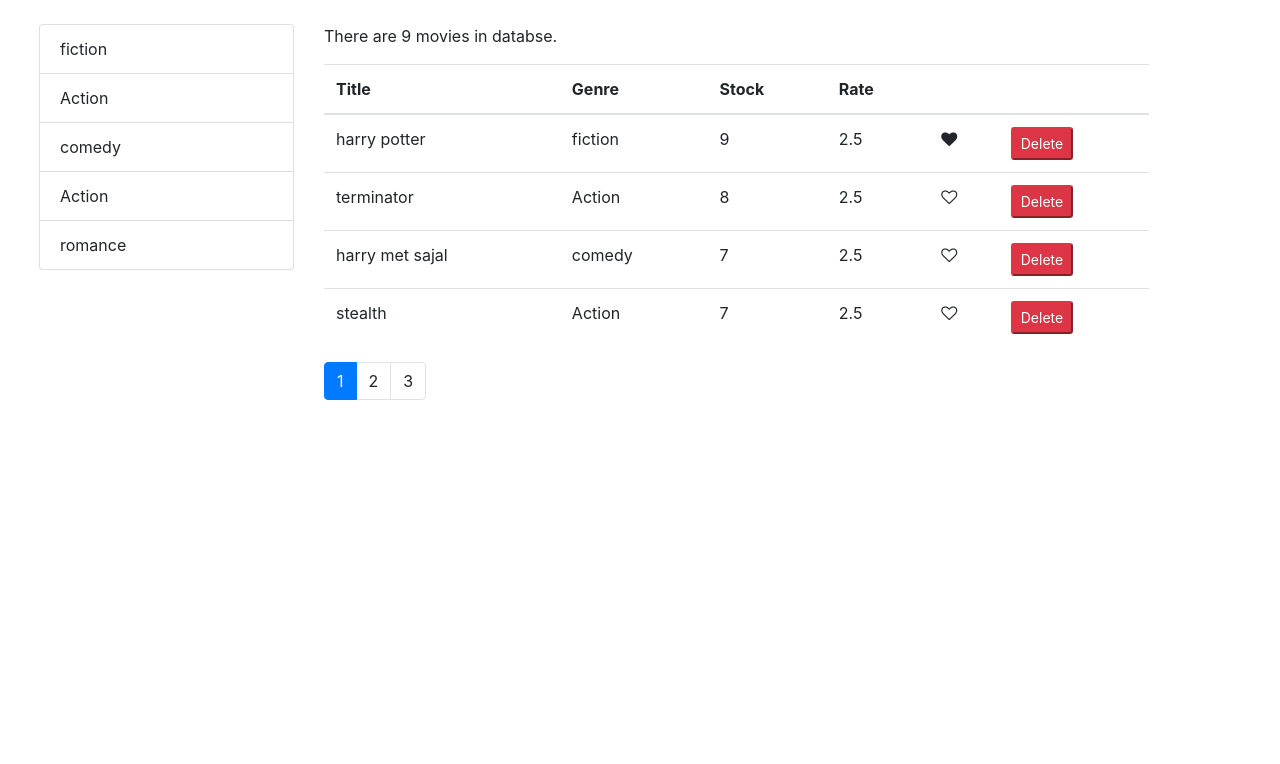
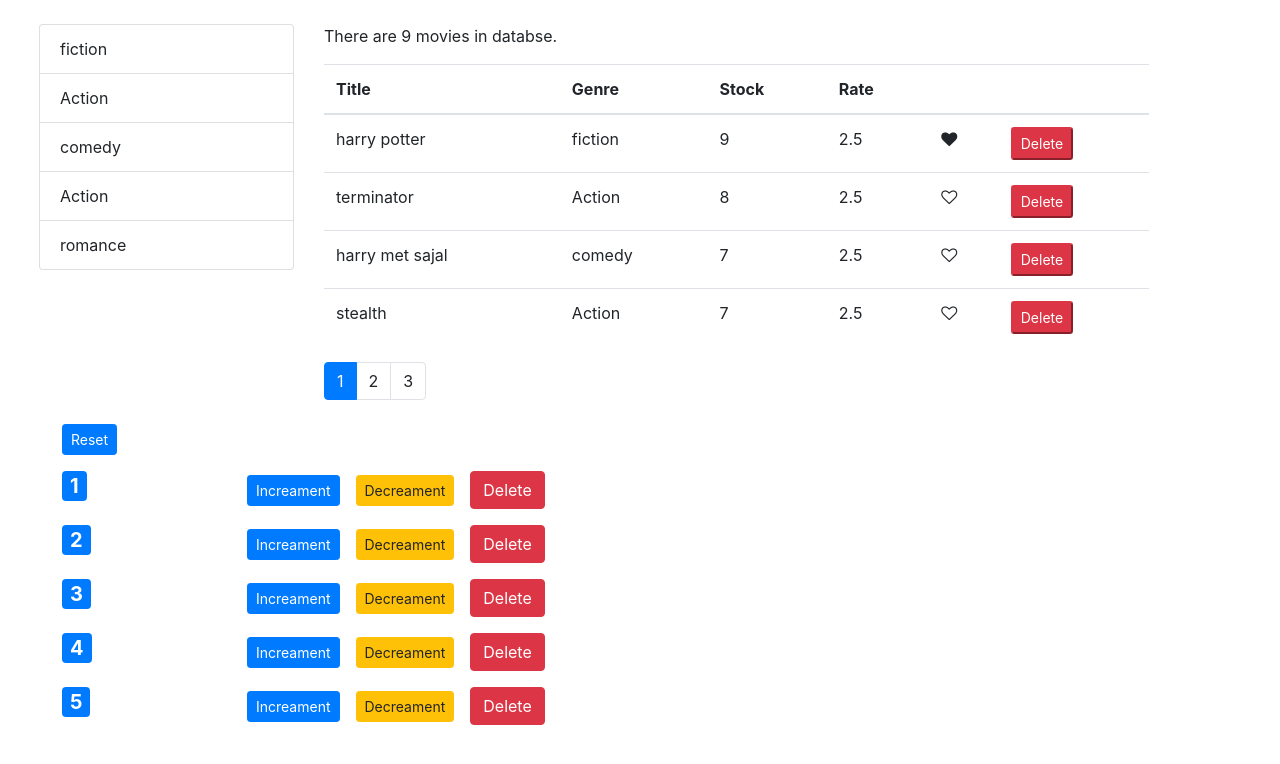
Before and after one commit to sameerasad/Vidly, a React (Create React App) app: page / in a window 1280 px wide. Shown: the top 764 px of the page. Built offline with nearby package versions, Linux system fonts and the light colour scheme.

Commit message:
add counters component to the UI

```diff
--- a/src/App.js
+++ b/src/App.js
@@ -19,6 +19,7 @@ function App() {
       <CounterContext.Provider value={counters}>
         <main className="container m-4">
           <Movies />
+          <Counters />
         </main>
       </CounterContext.Provider>
     </>
```
